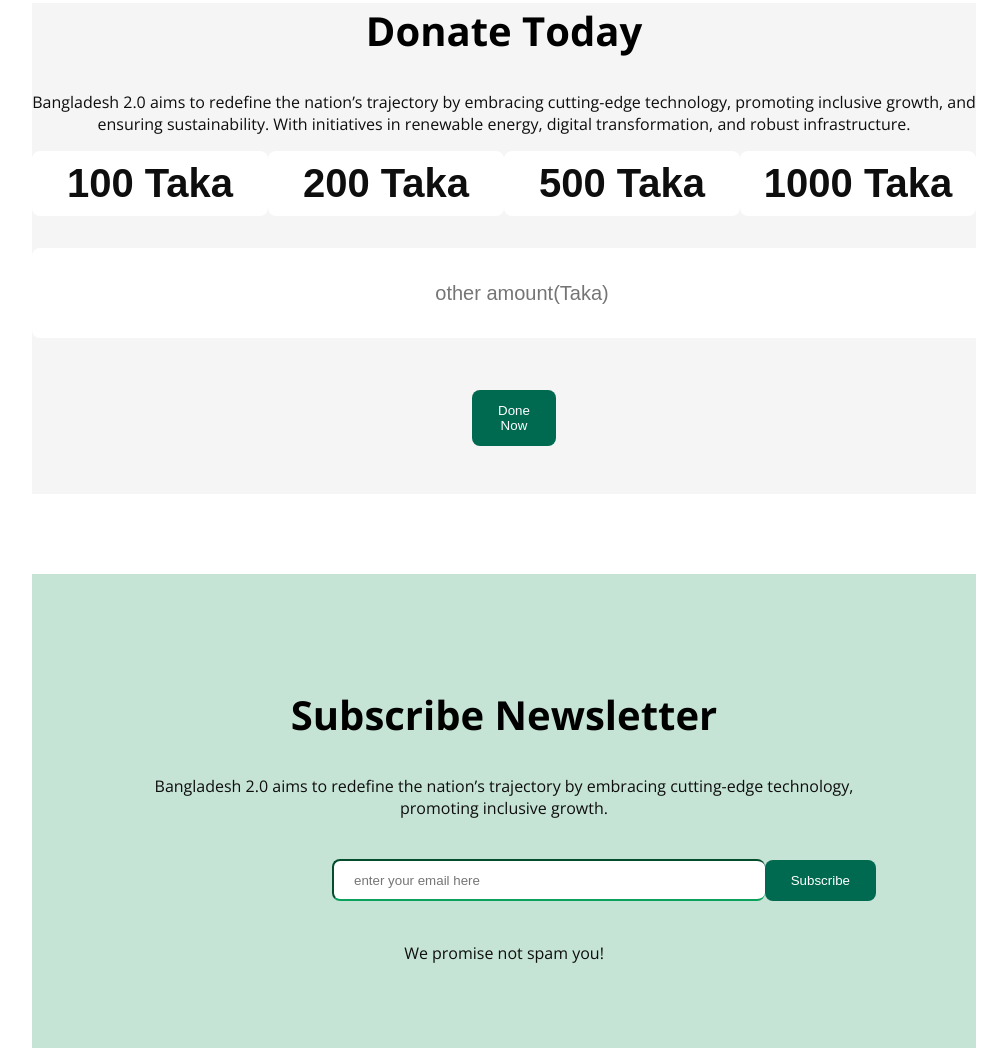
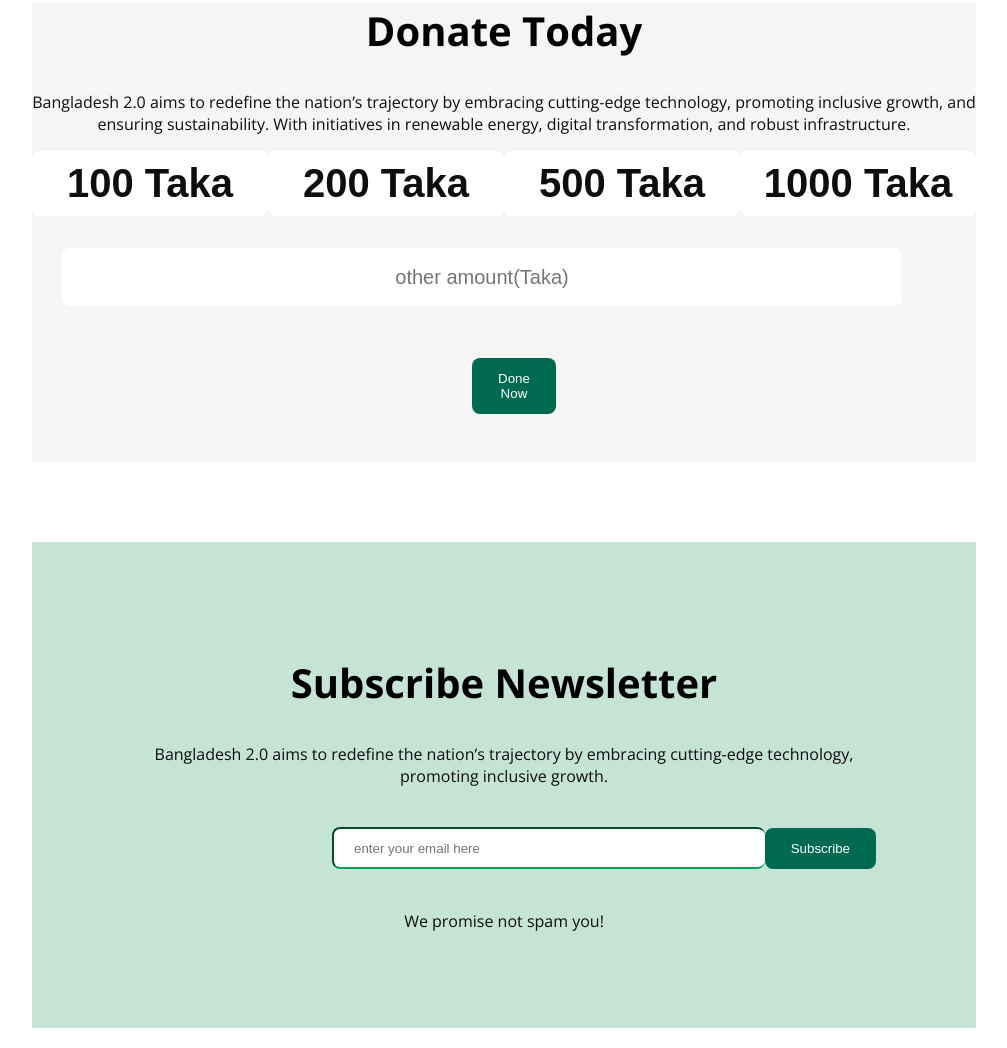
Before and after one commit to AbulHasan29/assignment1, a plain HTML site: page index.html in a window 1280 px wide. Shown: the part 2783-3831 px from the top of the page, without its empty margins (136-1143 px from the left). Drawn offline with nearby package versions, Linux system fonts and the light colour scheme.

Commit message:
modify all section

```diff
--- a/style/style.css
+++ b/style/style.css
@@ -243,14 +243,16 @@ nav{
     border:2px solid #09A15C;
 }
 .donate-input{
-    width:900px;
+    width:800px;
     height: 50px;
     background-color: #FFFFFF;
-    padding: 20px 40px;
-    border:none;
+    padding: 4px 20px;
+    border-color: #006A50;
+    border:none ;
     border-radius: 8px;
     font-size: 20px;
      margin-bottom: 20px;
+     margin-left: 30px;
      font-weight:400;
      text-align: center;
 
```
